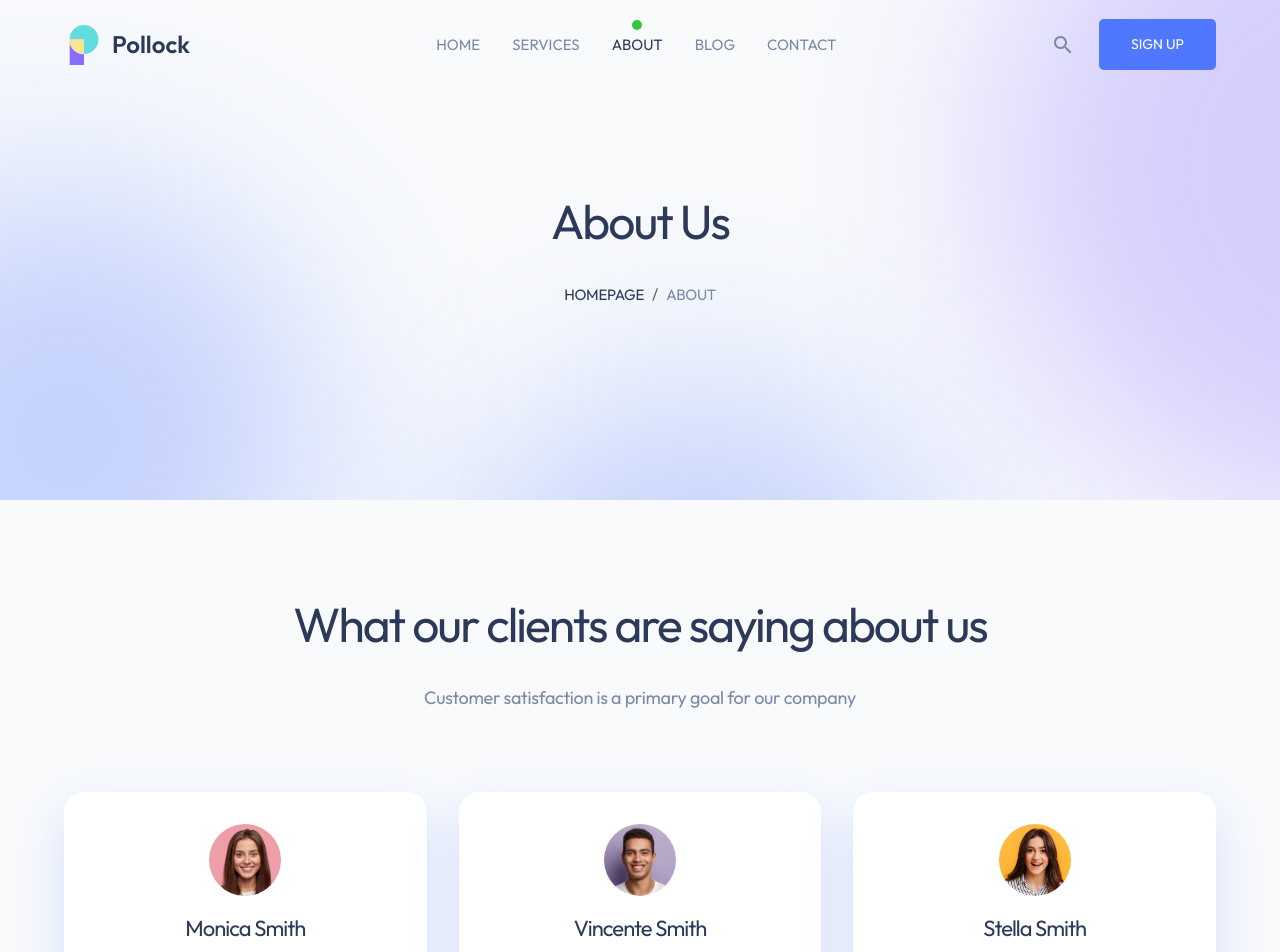
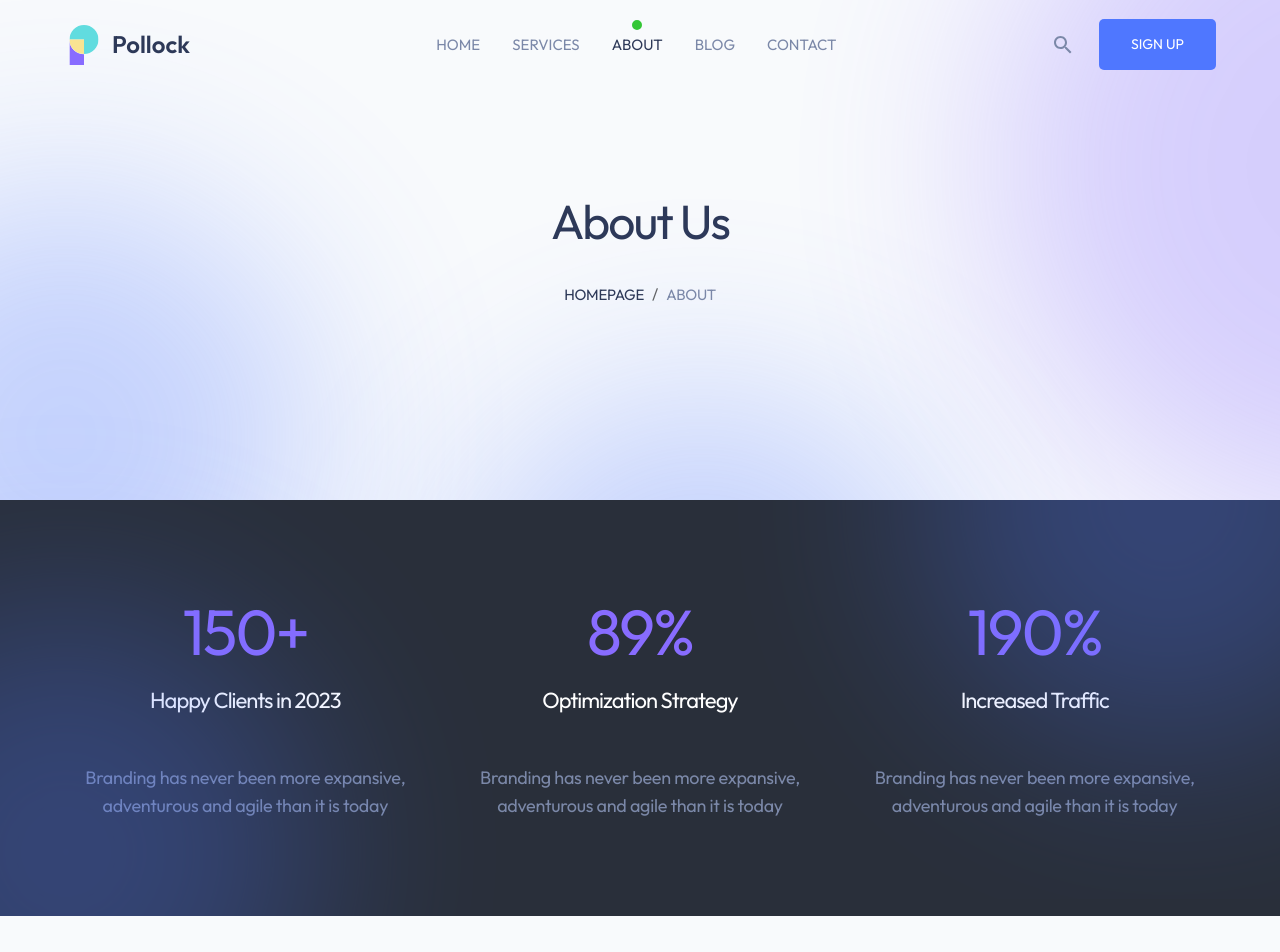
Before and after one commit to quochientn/pollock-agency, a React (Vite) app: page /about in a window 1280 px wide. Shown: the top 952 px of the page. Built offline with nearby package versions, Linux system fonts and the light colour scheme.

Commit message:
add facts section

```diff
--- a/src/pages/About.jsx
+++ b/src/pages/About.jsx
@@ -1,3 +1,4 @@
+import Facts from "../ui/Facts";
 import Testimonials from "../ui/Testimonials";
 import TopBanner from "../ui/TopBanner";
 
@@ -5,6 +6,7 @@ function About() {
   return (
     <>
       <TopBanner title="About us" page="about" />
+      <Facts />
       <Testimonials />
     </>
   );
--- /dev/null
+++ b/src/ui/Fact.jsx
@@ -0,0 +1,32 @@
+import { Box, Typography } from "@mui/material";
+
+function Fact({ number, title, subTitle }) {
+  return (
+    <Box display="flex" flexDirection="column" alignItems="center" gap={2}>
+      <Typography
+        variant="display2"
+        color="var(--color-action-purple)"
+        component="h2"
+      >
+        {number}
+      </Typography>
+
+      <Typography variant="headline3" color="pollockText.textWhite" paragraph>
+        {title}
+      </Typography>
+
+      <Typography
+        variant="paragraph1"
+        color="pollockText.text"
+        mt={2}
+        mb={0}
+        align="center"
+        paragraph
+      >
+        {subTitle}
+      </Typography>
+    </Box>
+  );
+}
+
+export default Fact;
--- /dev/null
+++ b/src/ui/Facts.jsx
@@ -0,0 +1,129 @@
+import { Box, Container, SvgIcon } from "@mui/material";
+import Fact from "./Fact";
+
+const factsContent = [
+  {
+    number: "150+",
+    title: "Happy Clients in 2023",
+    subTitle:
+      "Branding has never been more expansive, adventurous and agile than it is today",
+  },
+  {
+    number: "89%",
+    title: "Optimization Strategy",
+    subTitle:
+      "Branding has never been more expansive, adventurous and agile than it is today",
+  },
+  {
+    number: "190%",
+    title: "Increased Traffic",
+    subTitle:
+      "Branding has never been more expansive, adventurous and agile than it is today",
+  },
+];
+
+function Facts() {
+  return (
+    <Box
+      bgcolor="pollockBackground.grey"
+      component="section"
+      py={12}
+      position="relative"
+    >
+      <Container maxWidth="lg">
+        <Box display="flex" gap={4}>
+          {factsContent.map((fact) => (
+            <Fact
+              number={fact.number}
+              title={fact.title}
+              subTitle={fact.subTitle}
+              key={fact.title}
+            />
+          ))}
+        </Box>
+      </Container>
+
+      <SvgIcon
+        viewBox="0 0 562 399"
+        sx={{ width: 562, height: 399, position: "absolute", top: 0, right: 0 }}
+      >
+        <svg xmlns="http://www.w3.org/2000/svg" fill="none">
+          <g opacity="0.3" filter="url(#filter0_f_328_1308)">
+            <path
+              d="M700 0C700 138.071 588.071 250 450 250C311.929 250 200 138.071 200 0C200 -138.071 311.929 -250 450 -250C588.071 -250 700 -138.071 700 0Z"
+              fill="var(--color-action-blue)"
+            />
+          </g>
+          <defs>
+            <filter
+              id="filter0_f_328_1308"
+              x="0"
+              y="-450"
+              width="900"
+              height="900"
+              filterUnits="userSpaceOnUse"
+              colorInterpolationFilters="sRGB"
+            >
+              <feFlood floodOpacity="0" result="BackgroundImageFix" />
+              <feBlend
+                mode="normal"
+                in="SourceGraphic"
+                in2="BackgroundImageFix"
+                result="shape"
+              />
+              <feGaussianBlur
+                stdDeviation="100"
+                result="effect1_foregroundBlur_328_1308"
+              />
+            </filter>
+          </defs>
+        </svg>
+      </SvgIcon>
+
+      <SvgIcon
+        viewBox="0 0 1000 514"
+        sx={{
+          width: 1000,
+          height: 514,
+          position: "absolute",
+          left: "-30%",
+          bottom: 0,
+        }}
+      >
+        <svg xmlns="http://www.w3.org/2000/svg" fill="none">
+          <g opacity="0.3" filter="url(#filter0_f_328_1008)">
+            <path
+              d="M700 450C700 588.071 588.071 700 450 700C311.929 700 200 588.071 200 450C200 311.929 311.929 200 450 200C588.071 200 700 311.929 700 450Z"
+              fill="var(--color-action-blue)"
+            />
+          </g>
+          <defs>
+            <filter
+              id="filter0_f_328_1008"
+              x="0"
+              y="0"
+              width="900"
+              height="900"
+              filterUnits="userSpaceOnUse"
+              colorInterpolationFilters="sRGB"
+            >
+              <feFlood floodOpacity="0" result="BackgroundImageFix" />
+              <feBlend
+                mode="normal"
+                in="SourceGraphic"
+                in2="BackgroundImageFix"
+                result="shape"
+              />
+              <feGaussianBlur
+                stdDeviation="100"
+                result="effect1_foregroundBlur_328_1008"
+              />
+            </filter>
+          </defs>
+        </svg>
+      </SvgIcon>
+    </Box>
+  );
+}
+
+export default Facts;
--- a/src/ui/Footer.jsx
+++ b/src/ui/Footer.jsx
@@ -59,8 +59,8 @@ function Footer() {
             paragraph
             mb={0}
           >
-            &copy; 2022 Pollock LLC. All Rights Reserved. Terms & Conditions.
-            Privacy Policy.
+            &copy; {new Date().getFullYear()} Pollock LLC. All Rights Reserved.
+            Terms & Conditions. Privacy Policy.
           </Typography>
 
           <Box>
--- a/src/ui/Products.jsx
+++ b/src/ui/Products.jsx
@@ -1,5 +1,6 @@
 import { Box, Button, Container, SvgIcon, Typography } from "@mui/material";
 import Grid from "@mui/system/Unstable_Grid/Grid";
+
 import GradientBackground from "./GradientBackground";
 
 function Products() {
@@ -26,7 +27,12 @@ function Products() {
             Digital products that people love to use
           </Typography>
 
-          <Typography variant="paragraph1" color="pollockText.text" paragraph>
+          <Typography
+            variant="paragraph1"
+            color="pollockText.text"
+            mb={1}
+            paragraph
+          >
             Applying behavioral science to customer experience
           </Typography>
         </Box>
--- a/src/ui/TopBanner.jsx
+++ b/src/ui/TopBanner.jsx
@@ -9,7 +9,7 @@ function TopBanner({ title, page }) {
       alignItems="center"
       gap={4}
       sx={{
-        width: "100vw",
+        width: "100%",
         height: "500px",
         backgroundColor: "pollockBackground.light",
         position: "relative",
```
